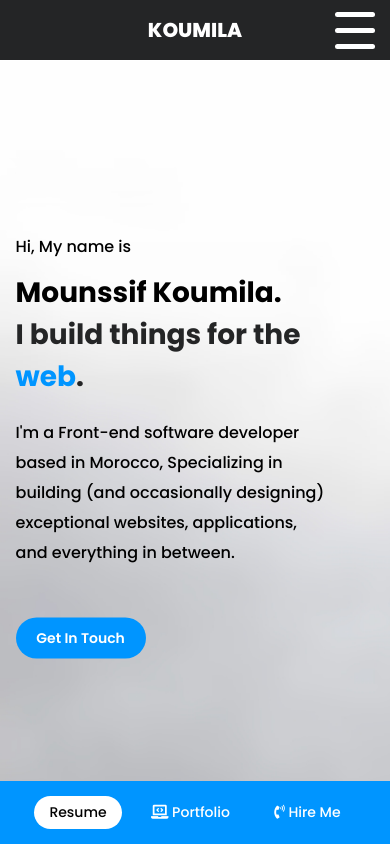
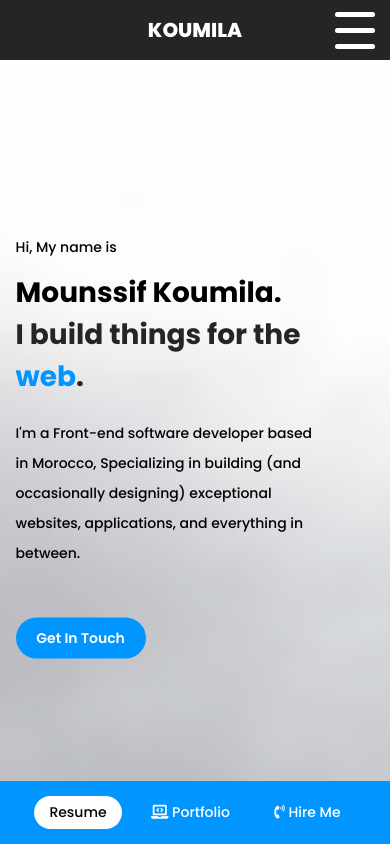
Before and after one commit to cefdev/Portfolio, a website: page index.html in a window 390 px wide. Drawn offline with Linux system fonts and the light colour scheme.

Commit message:
Changing font size for Mobile view

```diff
--- a/sass/base/_mediaQueries.scss
+++ b/sass/base/_mediaQueries.scss
@@ -95,6 +95,7 @@
     }
 
     &_paragraph {
+      font-size: 1.4rem !important;
       width: 100% !important;
       margin: 1rem 0 !important;
 
```
Also changed, not shown: css/style.css.
